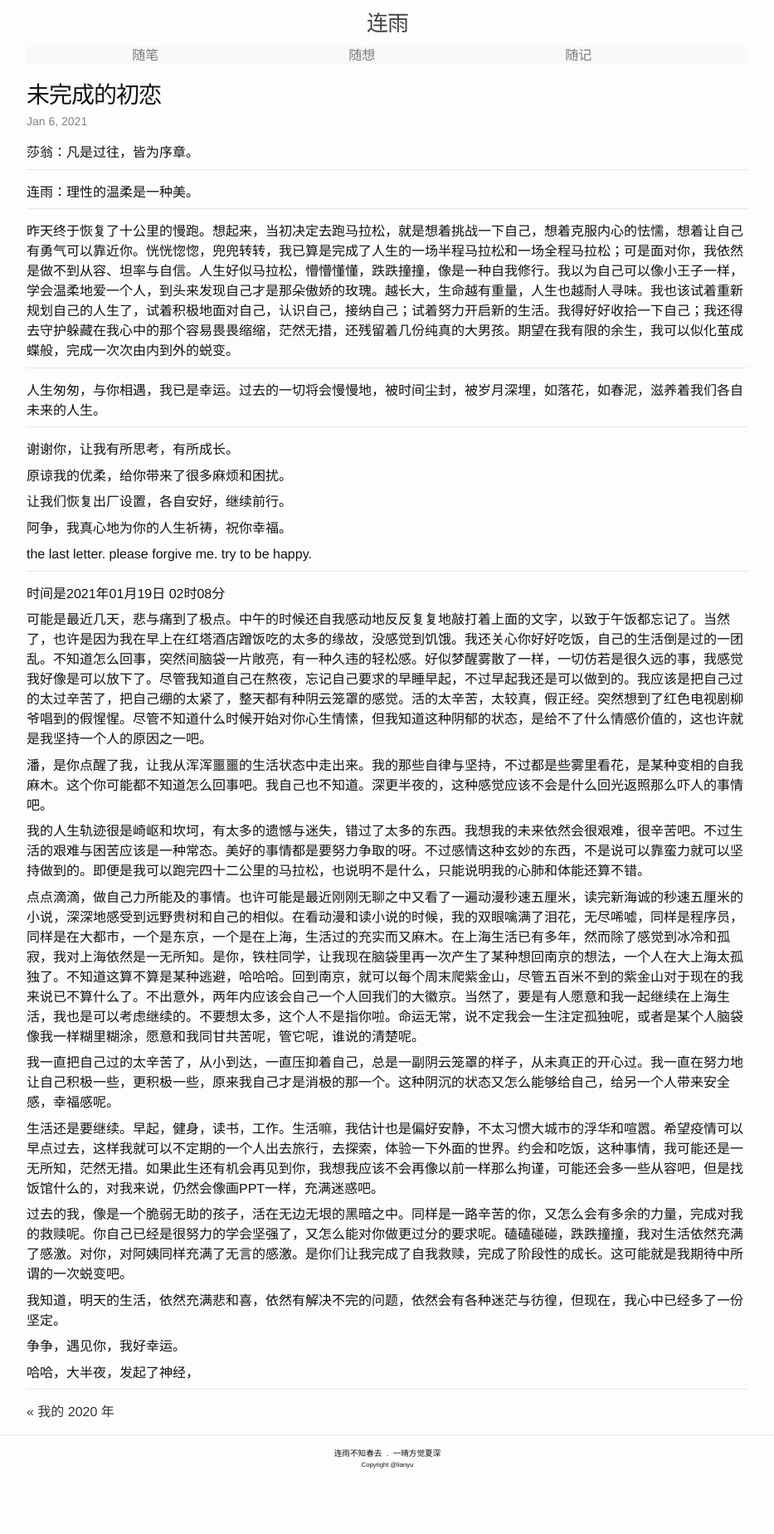
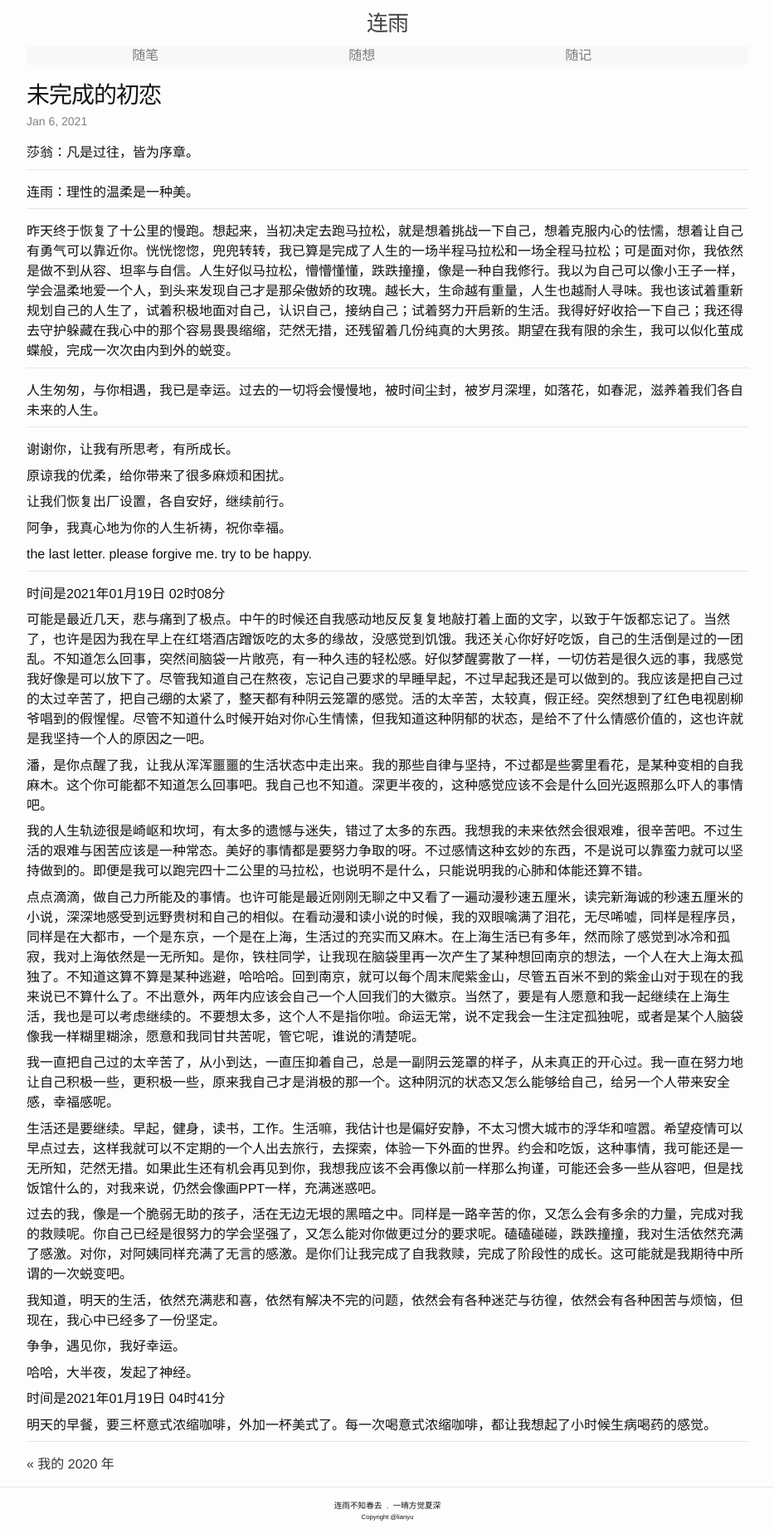
Before and after one commit to lianyu1115/lianyu, a Jekyll site: the page built from _journals/2021-01-06-未完成的初恋.md, in a window 1280 px wide. Shown: the whole page at 83% size, without its empty margins (173-1106 px from the left). Built offline with Jekyll 4.4.1, drawn with Linux system fonts in a browser that asks for light colours; before the commit the page ends 1786 px from its top, so only the background shows below that.

Commit message:
Update 2021-01-06-未完成的初恋.md

```diff
--- a/_journals/2021-01-06-未完成的初恋.md
+++ b/_journals/2021-01-06-未完成的初恋.md
@@ -50,10 +50,14 @@ the last letter. please forgive me. try to be happy.
 
 过去的我，像是一个脆弱无助的孩子，活在无边无垠的黑暗之中。同样是一路辛苦的你，又怎么会有多余的力量，完成对我的救赎呢。你自己已经是很努力的学会坚强了，又怎么能对你做更过分的要求呢。磕磕碰碰，跌跌撞撞，我对生活依然充满了感激。对你，对阿姨同样充满了无言的感激。是你们让我完成了自我救赎，完成了阶段性的成长。这可能就是我期待中所谓的一次蜕变吧。
 
-我知道，明天的生活，依然充满悲和喜，依然有解决不完的问题，依然会有各种迷茫与彷徨，但现在，我心中已经多了一份坚定。
+我知道，明天的生活，依然充满悲和喜，依然有解决不完的问题，依然会有各种迷茫与彷徨，依然会有各种困苦与烦恼，但现在，我心中已经多了一份坚定。
 
 争争，遇见你，我好幸运。
 
-哈哈，大半夜，发起了神经，
+哈哈，大半夜，发起了神经。
+
+时间是2021年01月19日 04时41分
+
+明天的早餐，要三杯意式浓缩咖啡，外加一杯美式了。每一次喝意式浓缩咖啡，都让我想起了小时候生病喝药的感觉。
 
 - - -
```
